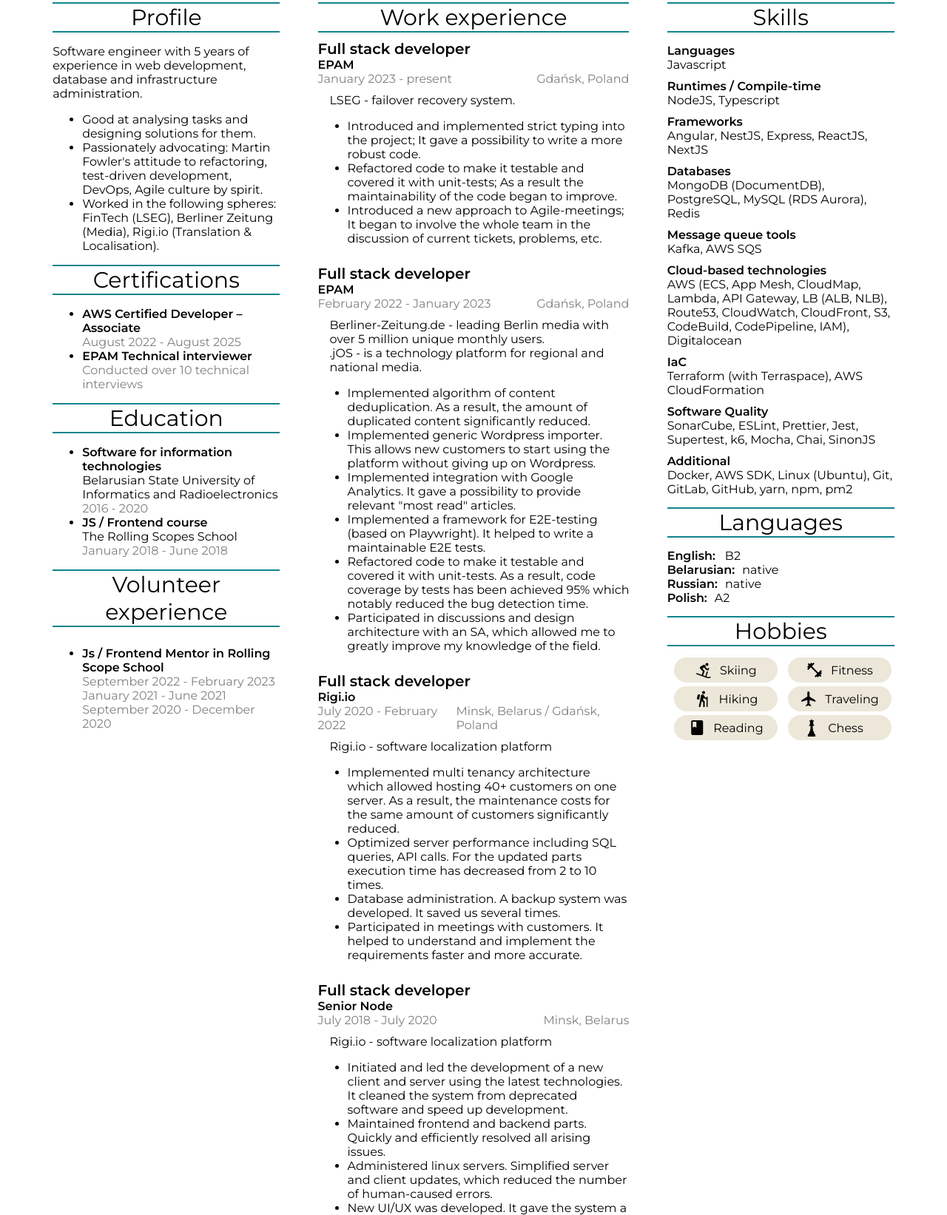
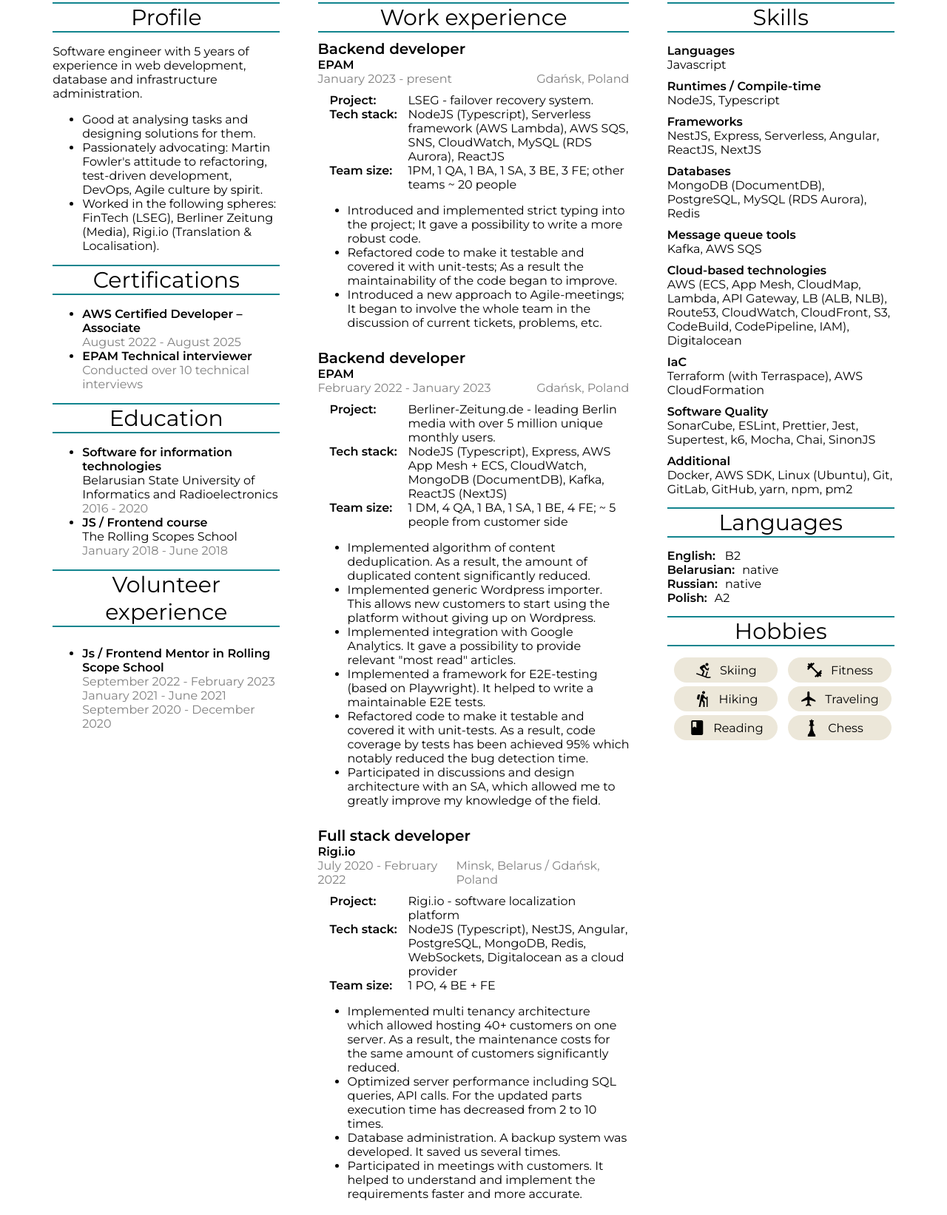
Before and after one commit to kirylvarykau/cv, a website: page index.html in a window 1280 px wide. Shown: the part 292-1935 px from the top of the page at 74% size. Drawn offline with Linux system fonts and the light colour scheme.

Commit message:
adjust CV to add more details

```diff
--- a/assets/css/style.css
+++ b/assets/css/style.css
@@ -274,3 +274,7 @@
     display: flex;
     flex-direction: column;
 }
+
+.min-size {
+    min-width: 106px;
+}
--- a/index.html
+++ b/index.html
@@ -147,7 +147,7 @@
             <div class="work block">
                 <div class="header-label"><span>Work experience</span></div>
                 <div class="work-header">
-                    <span class="text-large text-bold">Full stack developer</span>
+                    <span class="text-large text-bold">Backend developer</span>
                     <span class="text-bold">EPAM</span>
                     <div class="d-flex jc-space-between text-gray">
                         <span>January 2023 - present</span>
@@ -155,7 +155,18 @@
                     </div>
                     <div>
                         <div class="project-description">
-                            <span>LSEG - failover recovery system.</span>
+                            <div class="d-flex">
+                                <div class="min-size"><span class="text-bold">Project:</span></div>
+                                <span>LSEG - failover recovery system.</span>
+                            </div>
+                            <div class="d-flex">
+                                <div class="min-size"><span class="text-bold">Tech stack:</span></div>
+                                <span>NodeJS (Typescript), Serverless framework (AWS Lambda), AWS SQS, SNS, CloudWatch, MySQL (RDS Aurora), ReactJS</span>
+                            </div>
+                            <div class="d-flex">
+                                <div class="min-size"><span class="text-bold">Team size:</span></div>
+                                <span>1PM, 1 QA, 1 BA, 1 SA, 3 BE, 3 FE; other teams ~ 20 people</span>
+                            </div>
                         </div>
                         <ul>
                             <li> Introduced and implemented strict typing into the project; It gave a possibility to write a more robust code. </li>
@@ -165,7 +176,7 @@
                     </div>
                 </div>
                 <div class="work-header">
-                    <span class="text-large text-bold">Full stack developer</span>
+                    <span class="text-large text-bold">Backend developer</span>
                     <span class="text-bold">EPAM</span>
                     <div class="d-flex jc-space-between text-gray">
                         <span>February 2022 - January 2023</span>
@@ -173,8 +184,18 @@
                     </div>
                     <div>
                         <div class="project-description">
-                            <span>Berliner-Zeitung.de - leading Berlin media with over 5 million unique monthly users.</span>
-                            <span>.jOS - is a technology platform for regional and national media. </span>
+                            <div class="d-flex">
+                                <div class="min-size"><span class="text-bold">Project:</span></div>
+                                <span>Berliner-Zeitung.de - leading Berlin media with over 5 million unique monthly users.</span>
+                            </div>
+                            <div class="d-flex">
+                                <div class="min-size"><span class="text-bold">Tech stack:</span></div>
+                                <span>NodeJS (Typescript), Express, AWS App Mesh + ECS, CloudWatch, MongoDB (DocumentDB), Kafka, ReactJS (NextJS)</span>
+                            </div>
+                            <div class="d-flex">
+                                <div class="min-size"><span class="text-bold">Team size:</span></div>
+                                <span>1 DM, 4 QA, 1 BA, 1 SA, 1 BE, 4 FE; ~ 5 people from customer side</span>
+                            </div>
                         </div>
                         <ul>
                             <li> Implemented algorithm of content deduplication. As a result, the amount of duplicated content significantly reduced.</li>
@@ -195,7 +216,18 @@
                     </div>
                     <div>
                         <div class="project-description">
-                            <span>Rigi.io - software localization platform</span>
+                            <div class="d-flex">
+                                <div class="min-size"><span class="text-bold">Project:</span></div>
+                                <span>Rigi.io - software localization platform</span>
+                            </div>
+                            <div class="d-flex">
+                                <div class="min-size"><span class="text-bold">Tech stack:</span></div>
+                                <span>NodeJS (Typescript), NestJS, Angular, PostgreSQL, MongoDB, Redis, WebSockets, Digitalocean as a cloud provider</span>
+                            </div>
+                            <div class="d-flex">
+                                <div class="min-size"><span class="text-bold">Team size:</span></div>
+                                <span>1 PO, 4 BE + FE</span>
+                            </div>
                         </div>
                         <ul>
                             <li>Implemented multi tenancy architecture which allowed hosting 40+ customers on one server. As a result, the maintenance costs for the same amount of customers significantly reduced.</li>
@@ -214,7 +246,18 @@
                     </div>
                     <div>
                         <div class="project-description">
-                            <span>Rigi.io - software localization platform</span>
+                            <div class="d-flex">
+                                <div class="min-size"><span class="text-bold">Project:</span></div>
+                                <span>Rigi.io - software localization platform</span>
+                            </div>
+                            <div class="d-flex">
+                                <div class="min-size"><span class="text-bold">Tech stack:</span></div>
+                                <span>NodeJS (Typescript), Express, Angular, AngularJS, MongoDB, ElasticSearch, Redis, WebSockets, Digitalocean as a cloud provider</span>
+                            </div>
+                            <div class="d-flex">
+                                <div class="min-size"><span class="text-bold">Team size:</span></div>
+                                <span>1 PO, 4 BE + FE</span>
+                            </div>
                         </div>
                         <ul>
                             <li>Initiated and led the development of a new client and server using the latest technologies. It cleaned the system from deprecated software and speed up development.</li>
@@ -239,7 +282,7 @@
                         </div>
                         <div class="d-flex fd-colum mt-10">
                             <span class="text-bold">Frameworks</span>
-                            <span>Angular, NestJS, Express, ReactJS, NextJS</span>
+                            <span>NestJS, Express, Serverless, Angular, ReactJS, NextJS</span>
                         </div>
 
                         <div class="d-flex fd-colum mt-10">
```
